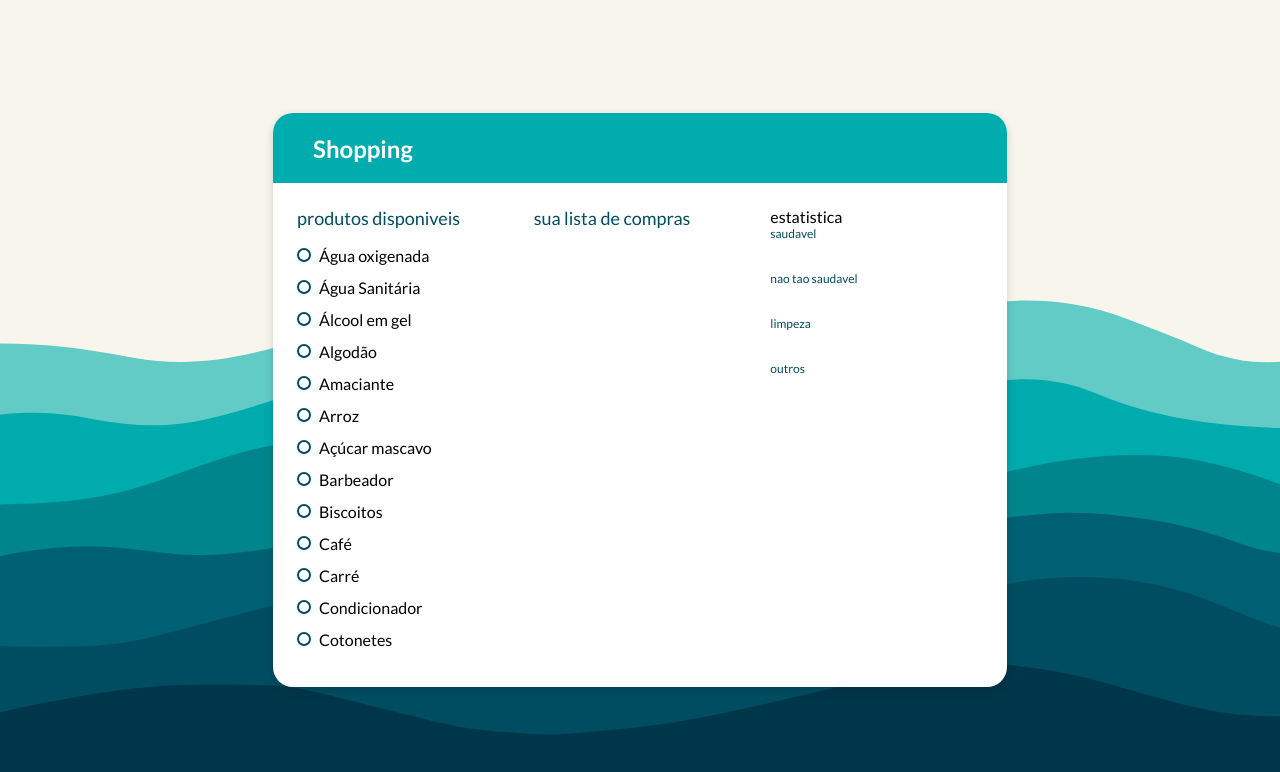
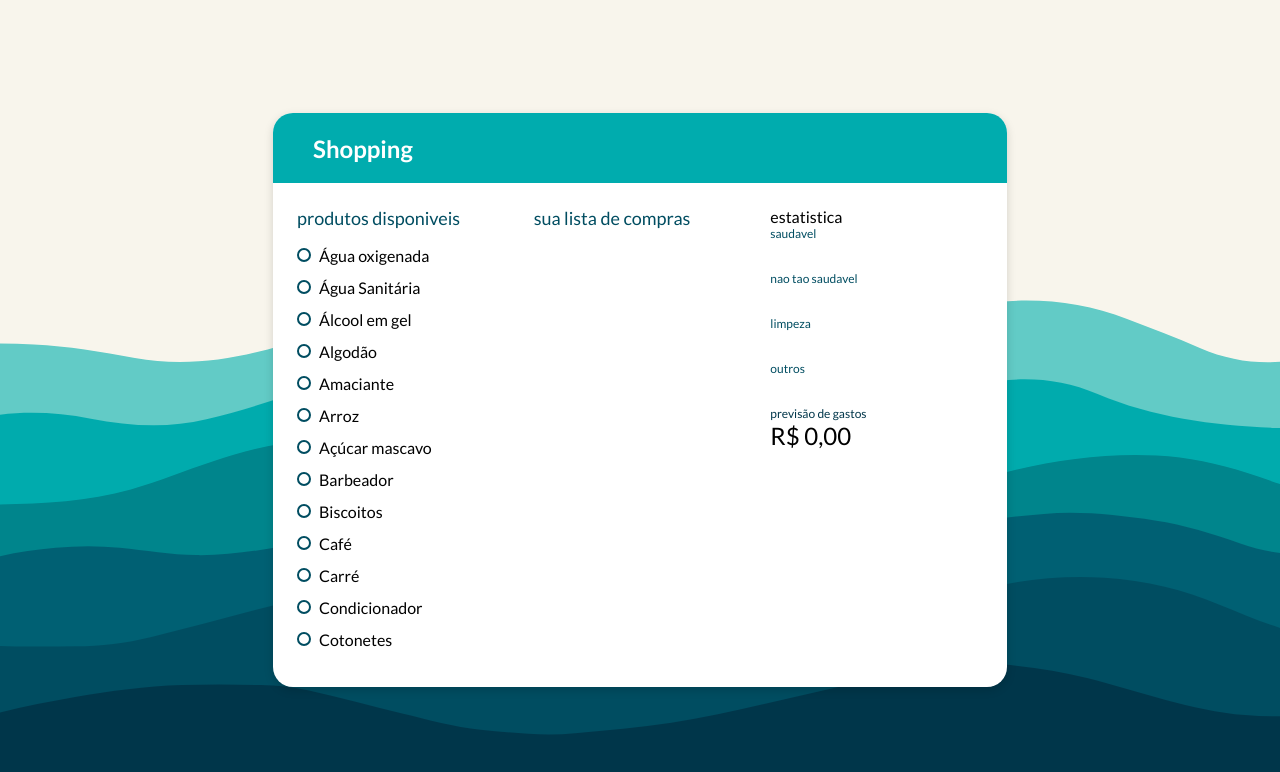
Before and after one commit to thiago-henrique-dev/algashopping, a React (Create React App) app: page / in a window 1280 px wide. Shown: the top 772 px of the page. Built offline with nearby package versions, Linux system fonts and the light colour scheme; a web font is replaced by a local one.

Commit message:
creating product price sum function

```diff
--- a/src/components/App/App.jsx
+++ b/src/components/App/App.jsx
@@ -14,6 +14,7 @@ function App(){
 
    const [products, setProducts] = useState(productsMock.products)
    const [selectedProducts, setSelectedProduct ] = useState([])
+   const [totalPrice, setTotalPrice] = useState(0)
 
    useEffect(() => {
     const newSelectedProducts = products
@@ -23,6 +24,13 @@ function App(){
 
    }, [products])
 
+   useEffect(() => {
+    const total = selectedProducts
+                  .map(product => product.price)
+                  .reduce((a, b) => a + b, 0)
+    setTotalPrice(total)
+
+   }, [selectedProducts])
 
 
    function handleToggle(id, checked, name){
@@ -32,18 +40,7 @@ function App(){
       : product
       );
       setProducts(newProducts)
-
-      //if(product.id === id){
-          //return {
-            //...product,
-            //checked: !products.checked
-          //}
-        ////} else {
-          //return product
-        //}
-
    }
-
 
     return <Wrapper>
        <Container>
@@ -68,32 +65,48 @@ function App(){
                            percentage={extractPercentage(
                               selectedProducts.length,
                               selectedProducts
-                              .filter(product => product.tags.includes('healthy')).length
+                              .filter(product => product.tags.includes('healthy'))
+                              .length
                            )}/>
                 <LineChart color={colors[1]}
                            title="nao tao saudavel"
                           percentage={extractPercentage(
                           selectedProducts.length,
                           selectedProducts
-                          .filter(product => product.tags.includes('junk')).length
+                          .filter(product => product.tags.includes('junk'))
+                          .length
                          )}/>
                 <LineChart color={colors[2]}
                            title="limpeza"
                            percentage={extractPercentage(
                             selectedProducts.length,
                             selectedProducts
-                            .filter(product => product.tags.includes('cleaning')).length
+                            .filter(product => product.tags.includes('cleaning'))
+                            .length
                          )}/>
                 <LineChart color={colors[3]}
                            title="outros"
                            percentage={extractPercentage(
                             selectedProducts.length,
                             selectedProducts
-                            .filter(product => product.tags.includes('others')).length
+                            .filter(product => product.tags.includes('others'))
+                            .length
                          )}/>
+                <div style={{ marginTop: 12 }}>
+                     <h2 style={{ fontWeight: 400, fontSize: 12, color: '#00364A' }}>
+                            previsão de gastos
+                      </h2>
+                <div style={{ fontSize: 24}}>
+                  { totalPrice.toLocaleString('pt-br', {
+                    minimumFractionDigits: 2, style: 'currency', currency: 'BRL'
+                  }) }
+                </div>
+
+                </div>
+
+
               </div>}
             />
-
        </Container>
     </Wrapper>
 }
```
